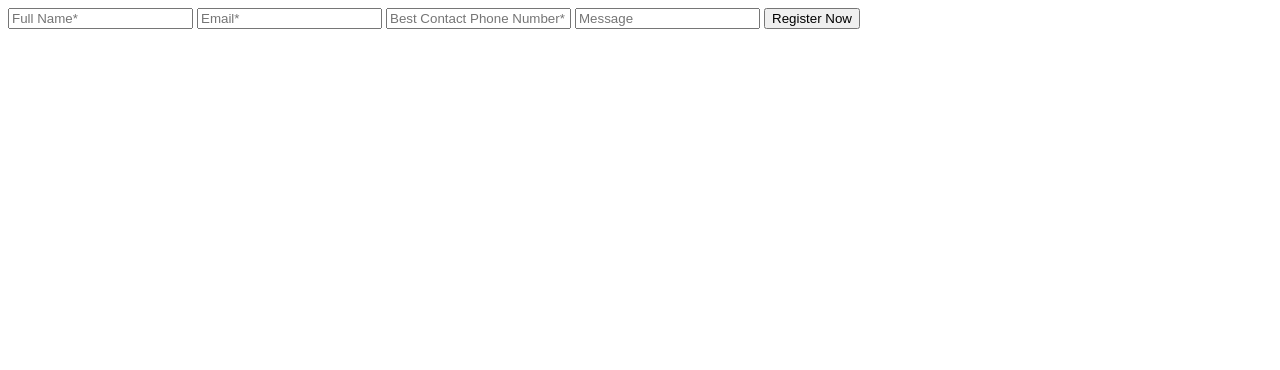
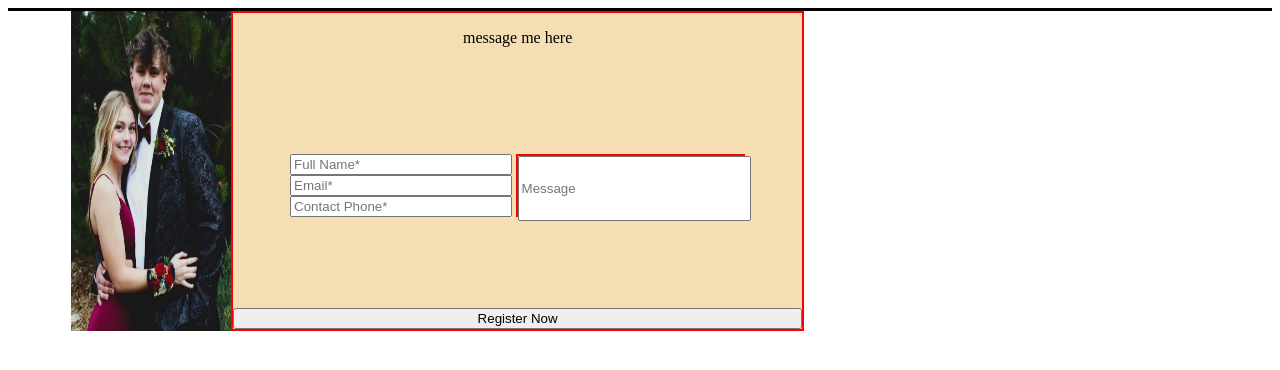
Before and after one commit to 1sdc0d3r/Kennadee-Portfolio, a plain HTML site: page contact.html in a window 1280 px wide. Drawn offline with Linux system fonts and the light colour scheme.

Commit message:
added a contact form with some styling

```diff
--- a/contact.html
+++ b/contact.html
@@ -4,18 +4,25 @@
     <meta charset="UTF-8" />
     <meta name="viewport" content="width=device-width, initial-scale=1.0" />
     <title>About Kennadee</title>
+    <link rel="stylesheet" href="./style.css" />
   </head>
   <body>
     <nav></nav>
     <!--begin form-->
-    <div>
+    <div class="contact">
+      <img src="./photos/prom1.JPG" alt="" />
       <!--begin register form -->
       <form
-        class="register-form register"
+        class="register-form"
         action="/php/quick-inquiry.php"
         method="post"
         name="submit"
       >
+        <p>message me here</p>
+        <div class="top">
+          <div class="left">
+            <!-- <label
+            >Name: -->
             <input
               class="register-input white-input"
               required=""
@@ -23,7 +30,9 @@
               placeholder="Full Name*"
               type="text"
             />
-
+            <!-- </label> -->
+            <!-- <label -->
+            <!-- >Email: -->
             <input
               class="register-input white-input"
               required=""
@@ -31,22 +40,32 @@
               placeholder="Email*"
               type="email"
             />
+            <!-- </label> -->
 
+            <!-- <label
+            >Phone: -->
             <input
               class="register-input white-input"
               required=""
               name="contactPhone"
-          placeholder="Best Contact Phone Number*"
+              placeholder="Contact Phone*"
               type="tel"
             />
-
+            <!-- </label> -->
+          </div>
+          <!-- <label -->
+          <!-- >Message: -->
+          <div class="right">
             <input
-          class="register-input white-input"
+              class="register-input"
               required=""
               name="message"
               placeholder="Message"
               type="text"
             />
+          </div>
+        </div>
+        <!-- </label> -->
 
         <input value="Register Now" class="register-submit-top" type="submit" />
       </form>
--- a/style.scss
+++ b/style.scss
@@ -71,3 +71,56 @@ nav {
   width: 20em;
   margin-left: 25%;
 }
+.contact {
+  display: flex;
+  margin: auto;
+  width: 90%;
+  img {
+    width: 10em;
+    height: 20em;
+  }
+
+  .register-form {
+    display: flex;
+    flex-direction: column;
+    // flex-direction: column;
+    width: 50%;
+    background-color: wheat;
+    // height: 100%;
+    // width: 80%;
+    // margin: auto;
+    // input {
+    border: 2px solid red;
+    // }
+    p {
+      text-align: center;
+    }
+    .top {
+      display: flex;
+      width: 80%;
+      margin: auto;
+
+      .left {
+        width: 50%;
+        // border: 2px solid red;
+        input {
+          width: 95%;
+        }
+      }
+      .right {
+        width: 50%;
+        border: 2px solid red;
+        input {
+          width: 100%;
+          height: 100%;
+        }
+      }
+    }
+    input[type="submit"] {
+      // margin-left: 72%;
+      // display: flex-end;
+      // width: 50%;
+      // margin: auto;
+    }
+  }
+}
```
Also changed, not shown: index.html (+1 -1 lines), style.css, 1 other file. Lines whose indentation alone changed are shown as unchanged.
